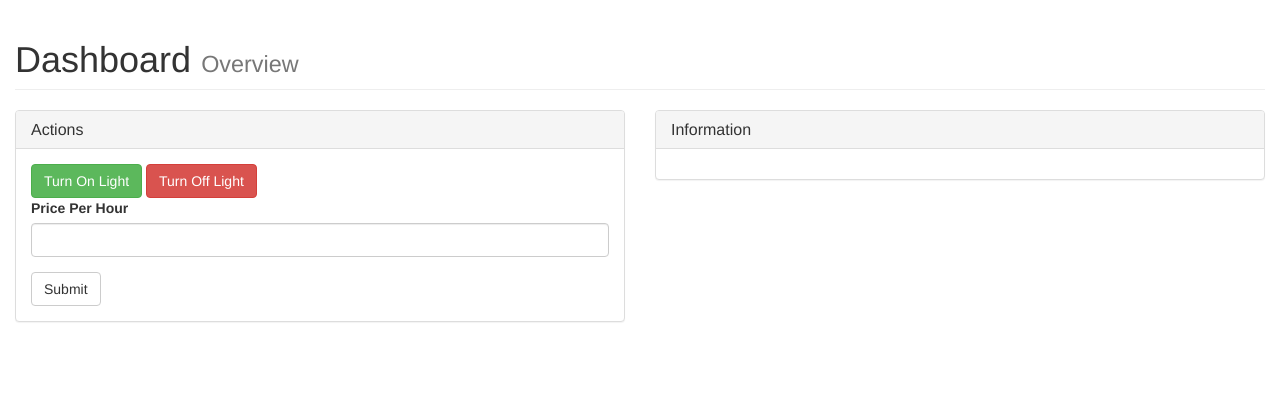
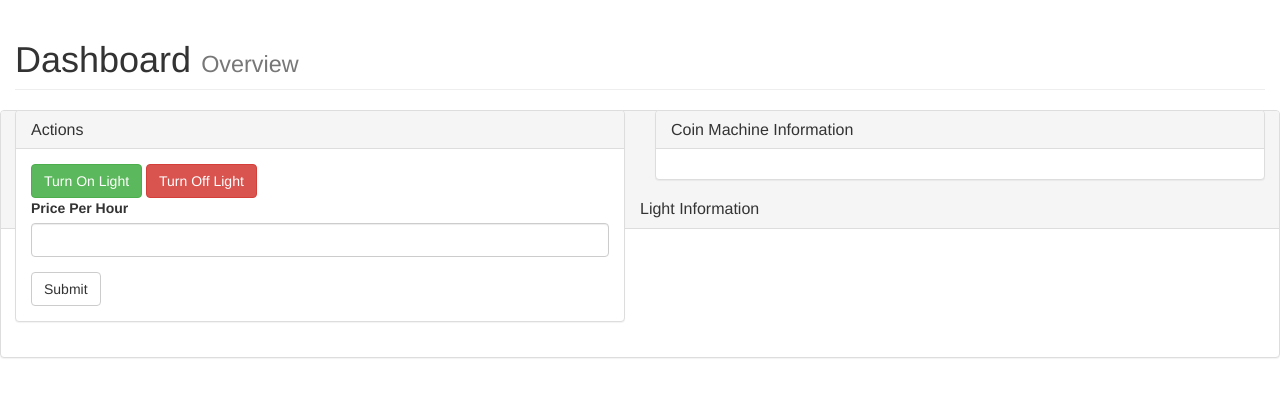
Before and after one commit to tlherr/CH924-Lights, a Python web app: template templates/admin.html in a window 1280 px wide. Shown: the top 397 px of the page. Run offline with Jinja, Linux system fonts and the light colour scheme; the template is opened without the code that fills it, so the values that code supplies are empty; some libraries are stand-ins or nearby versions.

Commit message:
Upding web view to show light information

```diff
--- a/AdminView.py
+++ b/AdminView.py
@@ -8,7 +8,7 @@ class AdminView(MethodView):
     light_manager = None
 
     def get(self):
-        return render_template('admin.html', coin_machine=self.coin_machine)
+        return render_template('admin.html', coin_machine=self.coin_machine, light_manager = self.light_manager)
 
     def post(self):
         light_override = request.form.get('light_override')
--- a/templates/admin.html
+++ b/templates/admin.html
@@ -55,7 +55,7 @@
                     <div class="col-lg-6">
                         <div class="panel panel-default">
                             <div class="panel-heading">
-                                <h3 class="panel-title"><i class="fa fa-clock-o fa-fw"></i> Information</h3>
+                                <h3 class="panel-title"><i class="fa fa-clock-o fa-fw"></i>Coin Machine Information</h3>
                             </div>
                             <div class="panel-body">
                                 {% if coin_machine %}
@@ -71,6 +71,35 @@
                                     <a href="#" class="list-group-item">
                                         <span class="badge">{{ coin_machine.is_locked }}</span>
                                         <i class="fa fa-fw fa-truck"></i> Locked Status
+                                    </a>
+                                </div>
+                                {% endif %}
+                            </div>
+                        </div>
+                    </div>
+
+                    <div class="panel panel-default">
+                            <div class="panel-heading">
+                                <h3 class="panel-title"><i class="fa fa-clock-o fa-fw"></i>Light Information</h3>
+                            </div>
+                            <div class="panel-body">
+                                {% if light_manager %}
+                                <div class="list-group">
+                                    <a href="#" class="list-group-item">
+                                        <span class="badge">{{ light_manager.activation_time }}</span>
+                                        <i class="fa fa-fw fa-calendar"></i> Time Activated
+                                    </a>
+                                    <a href="#" class="list-group-item">
+                                        <span class="badge">{{ light_manager.time_remaining }}</span>
+                                        <i class="fa fa-fw fa-comment"></i> Time Remaining
+                                    </a>
+                                    <a href="#" class="list-group-item">
+                                        <span class="badge">{{ light_manager.expiration_time }}</span>
+                                        <i class="fa fa-fw fa-truck"></i> Time Expires
+                                    </a>
+                                    <a href="#" class="list-group-item">
+                                        <span class="badge">{{ light_manager.override }}</span>
+                                        <i class="fa fa-fw fa-truck"></i> Override
                                     </a>
                                 </div>
                                 {% endif %}
```
